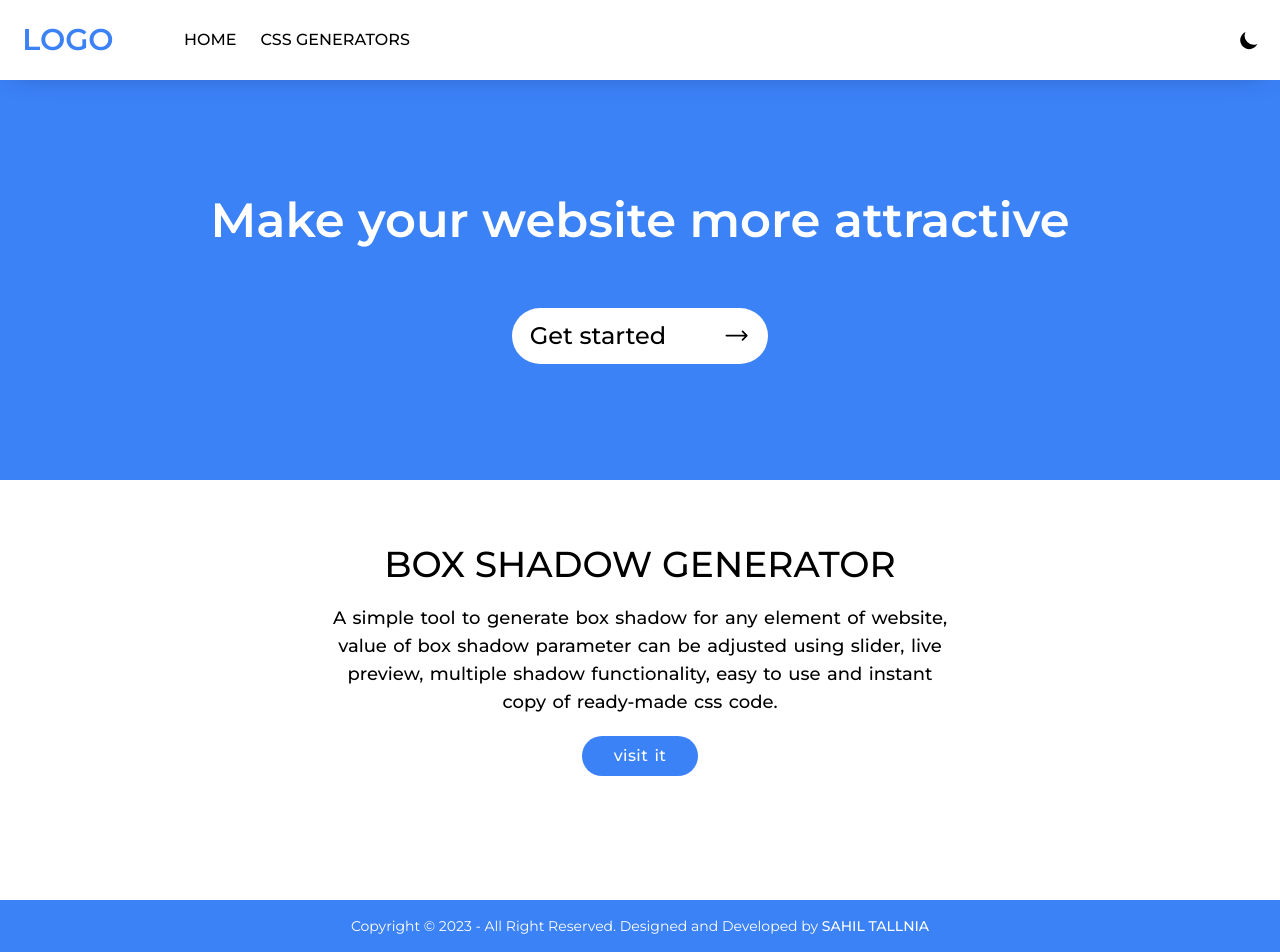
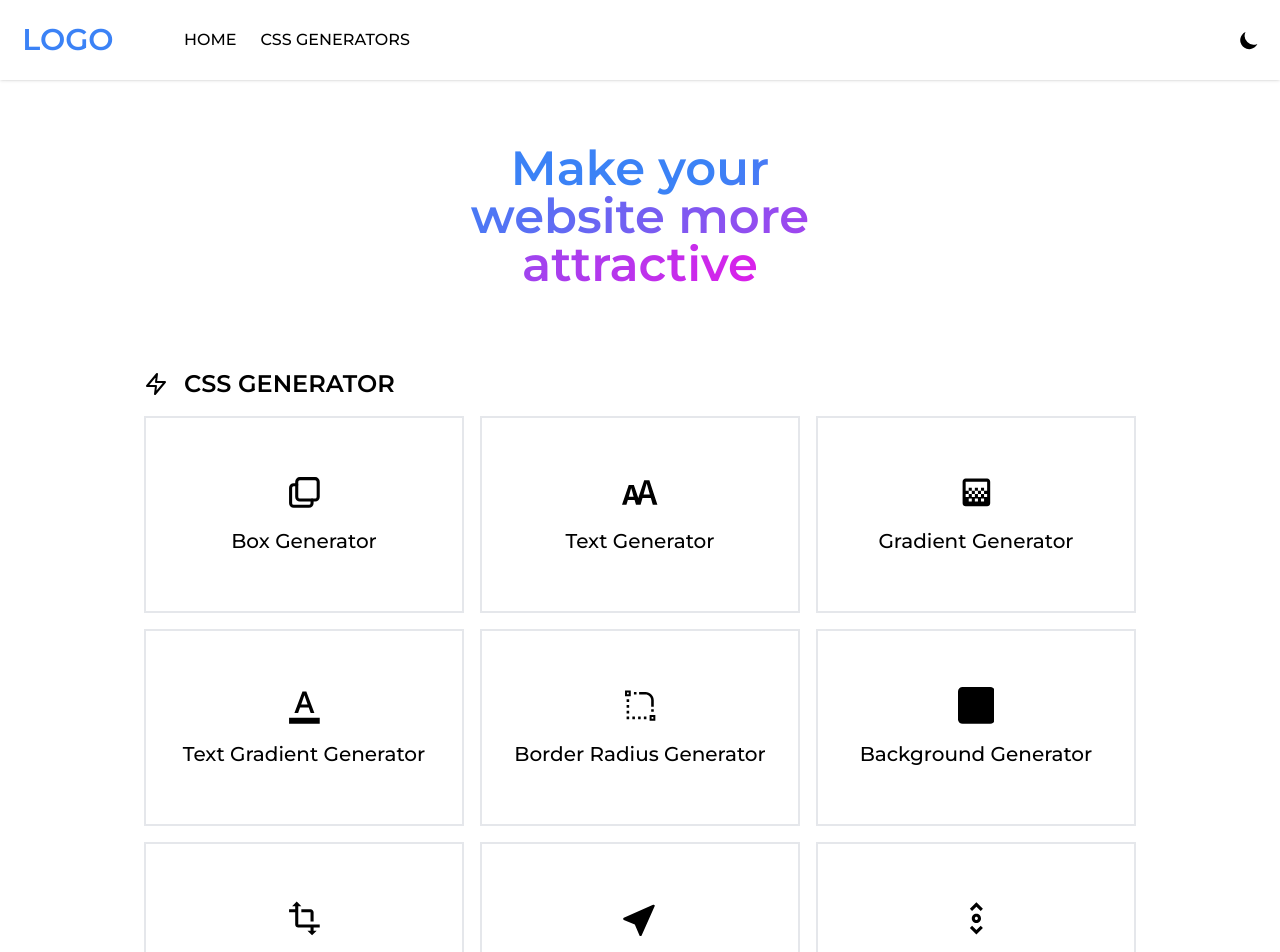
Before and after one commit to sahiltallnia222/next-web-app, a Next.js app: page / in a window 1280 px wide. Shown: the top 952 px of the page. Built offline with nearby package versions, Linux system fonts and the light colour scheme.

Commit message:
style changed

```diff
--- a/components/Footer.js
+++ b/components/Footer.js
@@ -2,8 +2,8 @@ export default function Footer() {
   return (
     <>
       <div className="mt-5">
-        <div className="dark:bg-[#0f172a] bg-blue-500">
-          <p className="text-center p-4 text-sm text-white">Copyright © 2023 - All Right Reserved. Designed and Developed by  <span className="dark:text-blue-500 font-medium">SAHIL TALLNIA</span></p>
+        <div className="dark:bg-[#1d2537] border-2 dark:border-none">
+          <p className="text-center p-4 text-sm dark:text-white">Copyright © 2023 - All Right Reserved. Designed and Developed by  <span className="dark:text-blue-500 font-medium"> SAHIL TALLNIA</span></p>
         </div>
       </div>
     </>
--- a/components/Layout.js
+++ b/components/Layout.js
@@ -27,7 +27,7 @@ export default function Layout({ children }) {
   return (
     <>
       <div className={darkMode?"dark":""}>
-        <div className="relative w-full dark:bg-[#131b2ef4]">
+        <div className="relative w-full dark:bg-[#0f172a]">
           <Navbar toggleDarkMode={toggleDarkMode} darkMode={darkMode} />
           <div className="min-h-screen mt-20">{children}</div>
           <Footer />
--- a/components/Navbar.js
+++ b/components/Navbar.js
@@ -28,7 +28,7 @@ export default function Navbar({toggleDarkMode,darkMode}) {
       <Head>
         <title>Css Generators</title>
       </Head>
-      <div className="fixed top-0 left-0 px-5 dark:text-white w-full h-20 dark:bg-[#0f172a] bg-white flex items-center justify-between z-20" style={{boxShadow:'-1px 1px 32px -18px #1F1E62'}}>
+      <div className="fixed top-0 left-0 px-5 dark:text-white w-full h-20 dark:bg-[#1d2537] bg-white flex items-center justify-between z-20 shadow">
         <div className="flex items-center gap-16">
           <Logo />
           <div className="gap-4 font-medium text-md hidden md:flex">
--- a/pages/css-generators/index.js
+++ b/pages/css-generators/index.js
@@ -1,7 +1,12 @@
 import Head from "next/head";
 import Link from "next/link";
+import { TbBoxMultiple } from "react-icons/tb";
 import styles from "styles/style.module.css";
-
+import {GoTextSize} from 'react-icons/go'
+import {MdGradient,MdFormatColorText,MdTransform} from 'react-icons/md'
+import {AiOutlineRadiusSetting} from 'react-icons/ai'
+import {BsSquareFill,BsCursorFill} from 'react-icons/bs'
+import {CgScrollV} from 'react-icons/cg'
 
 export default function CSSGENS() {
   return (
@@ -11,49 +16,79 @@ export default function CSSGENS() {
       </Head>
       <div>
         <div className="lg:w-[64rem] min-h-screen mx-auto w-full ">
-        <h1 className="text-3xl md:text-5xl text-blue-500 text-center font-semibold pb-5  pt-3">
-            CSS Generators
+        <h1 className={`md:text-5xl text-blue-500 text-center font-semibold pb-5  pt-3 ${styles.textGrad}`}>
+            CSS GENERATORS
           </h1>
           <div className="p-4 grid grid-cols-1 md:grid-cols-3 gap-4">
-            <Link href='/css-generators/box-shadow' className={styles.boxShadow}>
-              <div className="dark:text-white hover:text-blue-500 dark:hover:text-blue-500 transition-all duration-300  dark:bg-[#0f172a] py-14 shadow-md">
+            <Link href='/css-generators/box-shadow' >
+              <div className="dark:text-white flex items-center justify-center flex-col gap-4 hover:text-blue-500 dark:hover:text-blue-500 transition-all duration-300  dark:bg-[#1d2537] py-14 border-2 dark:border-transparent">
+              <TbBoxMultiple size={"2.3em"}/>
                 <p className="text-xl font-medium text-center">
-                  Box Shadow Generator
+                  Box  Generator
                 </p>
               </div>
             </Link>
-            <Link href='/css-generators/text-shadow' className={styles.boxShadow}>
-              <div className="dark:text-white hover:text-blue-500 dark:hover:text-blue-500 transition-all duration-300  dark:bg-[#0f172a] py-14 shadow-md">
+            <Link href='/css-generators/text-shadow'>
+              <div className="dark:text-white flex items-center justify-center flex-col gap-4 hover:text-blue-500 dark:hover:text-blue-500 transition-all duration-300  dark:bg-[#1d2537] py-14 border-2 dark:border-transparent ">
+                <GoTextSize size={'2.3rem'}/>
                 <p className="text-xl font-medium text-center">
-                  Text Shadow Generator
+                  Text  Generator
                 </p>
               </div>
             </Link>
-            <Link href='/css-generators/gradient-generator' className={styles.boxShadow}>
-              <div className="dark:text-white hover:text-blue-500 dark:hover:text-blue-500 transition-all duration-300  dark:bg-[#0f172a] py-14 shadow-md">
+            <Link href='/css-generators/gradient-generator'>
+              <div className="dark:text-white flex items-center justify-center flex-col gap-4 hover:text-blue-500 dark:hover:text-blue-500 transition-all duration-300  dark:bg-[#1d2537] py-14 border-2 dark:border-transparent ">
+                <MdGradient size={'2.3rem'}/>
                 <p className="text-xl font-medium text-center">
                   Gradient Generator
                 </p>
               </div>
             </Link>
-            <Link href='/css-generators/text-gradient' className={styles.boxShadow}>
-              <div className="dark:text-white hover:text-blue-500 dark:hover:text-blue-500 transition-all duration-300  dark:bg-[#0f172a] py-14 shadow-md">
+            <Link href='/css-generators/text-gradient'>
+              <div className="dark:text-white flex items-center justify-center flex-col gap-4 hover:text-blue-500 dark:hover:text-blue-500 transition-all duration-300  dark:bg-[#1d2537] py-14 border-2 dark:border-transparent ">
+                <MdFormatColorText size={'2.3rem'}/>
                 <p className="text-xl font-medium text-center">
                 Text Gradient Generator
                 </p>
               </div>
             </Link>
-            <Link href='/css-generators/border-radius-generator' className={styles.boxShadow}>
-              <div className="dark:text-white hover:text-blue-500 dark:hover:text-blue-500 transition-all duration-300  dark:bg-[#0f172a] py-14 shadow-md">
+            <Link href='/css-generators/border-radius-generator'>
+              <div className="dark:text-white flex items-center justify-center flex-col gap-4 hover:text-blue-500 dark:hover:text-blue-500 transition-all duration-300  dark:bg-[#1d2537] py-14 border-2 dark:border-transparent ">
+                <AiOutlineRadiusSetting size={'2.3rem'}/>
                 <p className="text-xl font-medium text-center">
                 Border Radius Generator
                 </p>
               </div>
             </Link>
-            <Link href='/css-generators/background-generator' className={styles.boxShadow}>
-              <div className="dark:text-white hover:text-blue-500 dark:hover:text-blue-500 transition-all duration-300  dark:bg-[#0f172a] py-14 shadow-md">
+            <Link href='/css-generators/background-generator'>
+              <div className="dark:text-white flex items-center justify-center flex-col gap-4 hover:text-blue-500 dark:hover:text-blue-500 transition-all duration-300  dark:bg-[#1d2537] py-14 border-2 dark:border-transparent ">
+                <BsSquareFill size={'2.3rem'}/>
                 <p className="text-xl font-medium text-center">
                 Background Generator
+                </p>
+              </div>
+            </Link>
+            <Link href='/css-generators/background-generator'>
+              <div className="dark:text-white flex items-center justify-center flex-col gap-4 hover:text-blue-500 dark:hover:text-blue-500 transition-all duration-300  dark:bg-[#1d2537] py-14 border-2 dark:border-transparent ">
+                <MdTransform size={'2.3rem'}/>
+                <p className="text-xl font-medium text-center">
+                Transform CSS Generator
+                </p>
+              </div>
+            </Link>
+            <Link href='/css-generators/background-generator'>
+              <div className="dark:text-white flex items-center justify-center flex-col gap-4 hover:text-blue-500 dark:hover:text-blue-500 transition-all duration-300  dark:bg-[#1d2537] py-14 border-2 dark:border-transparent ">
+                <BsCursorFill size={'2.3rem'}/>
+                <p className="text-xl font-medium text-center">
+                Cursor CSS Generator
+                </p>
+              </div>
+            </Link>
+            <Link href='/css-generators/background-generator'>
+              <div className="dark:text-white flex items-center justify-center flex-col gap-4 hover:text-blue-500 dark:hover:text-blue-500 transition-all duration-300  dark:bg-[#1d2537] py-14 border-2 dark:border-transparent ">
+                <CgScrollV size={'2.3rem'}/>
+                <p className="text-xl font-medium text-center">
+                Scrollbar CSS Generator
                 </p>
               </div>
             </Link>
--- a/pages/css-generators/text-gradient.js
+++ b/pages/css-generators/text-gradient.js
@@ -254,7 +254,7 @@ export default function TextGradientGenerator() {
                   gradient.gradientType == 2 || gradient.gradientType == 5
                     ? endColor.degree + "deg"
                     : endColor.percentage + "%"
-                });\nfont-size: ${gradient.textSize}px;\ncolor: transparent;\nbackground-clip:text;\n-webkit-background-clip:text`}
+                });\nfont-size: ${gradient.textSize}px;\ncolor: transparent;\nbackground-clip:text;\n-webkit-background-clip:text;`}
               </SyntaxHighlighter>
             </div>
           </div>
--- a/pages/index.js
+++ b/pages/index.js
@@ -1,7 +1,13 @@
 import Head from "next/head";
 import Link from "next/link";
 import styles from "styles/style.module.css";
-import { HiArrowLongRight } from "react-icons/hi2";
+import { TbBoxMultiple } from "react-icons/tb";
+import { GoTextSize } from "react-icons/go";
+import { MdGradient, MdFormatColorText, MdTransform } from "react-icons/md";
+import { AiOutlineRadiusSetting } from "react-icons/ai";
+import { BsSquareFill, BsCursorFill } from "react-icons/bs";
+import { CgScrollV } from "react-icons/cg";
+import { FiZap } from "react-icons/fi";
 export default function Home() {
   return (
     <>
@@ -10,39 +16,99 @@ export default function Home() {
       </Head>
       <main>
         <div>
-          <div className="dark:bg-[#0f172a] bg-blue-500 text-white h-[40vh] xl:h-[50vh] flex flex-col gap-4 md:gap-16  justify-center">
-            <h1 className="text-3xl md:text-5xl tracking-normal text-center font-semibold">
-              Make your website more{" "}
-              <span className="dark:text-blue-500">attractive</span>
+          <div className=" text-white py-8 md:py-16 justify-center flex items-center px-4">
+            <h1 className="text-4xl xl:w-1/3 md:w-2/3 md:text-5xl tracking-normal text-center font-semibold">
+              <span className={styles.textGrad}>
+                Make your website more attractive
+              </span>
             </h1>
-            <Link href="/css-generators" className="w-64 mx-auto">
-              <div className="dark:hover:bg-blue-500 hover:text-black rounded-full bg-white text-black transition-colors duration-300 p-3 2xl:px-8 gap-4 sm:gap-0 flex items-center dark:hover:text-white justify-center group">
-                <p className="  md:w-[80%] text-lg lg:text-2xl font-medium ">
-                  Get started
-                </p>
-                <div className="w-[15%]">
-                  <HiArrowLongRight
-                    size="1.7em"
-                    className="float-right group-hover:translate-x-3 transition-transform duration-300 font-semibold"
-                  />
+          </div>
+          {/* css gnerator --- */}
+          <div>
+            <div className="lg:w-[64rem] min-h-screen mx-auto w-full ">
+              <div className="flex items-center text-xl md:text-2xl px-4 pt-4 gap-4 dark:text-white">
+                <div>
+                  <FiZap />
                 </div>
+                <h1 className="font-semibold ">CSS GENERATOR</h1>
               </div>
-            </Link>
+              <div className="p-4 grid grid-cols-1 md:grid-cols-3 gap-4">
+                <Link href="/css-generators/box-shadow">
+                  <div className="dark:text-white flex items-center justify-center flex-col gap-4 hover:text-blue-500 dark:hover:text-blue-500 transition-all duration-300  dark:bg-[#1d2537] py-14 border-2 dark:border-transparent">
+                    <TbBoxMultiple size={"2.3em"} />
+                    <p className="text-xl font-medium text-center">
+                      Box Generator
+                    </p>
+                  </div>
+                </Link>
+                <Link href="/css-generators/text-shadow">
+                  <div className="dark:text-white flex items-center justify-center flex-col gap-4 hover:text-blue-500 dark:hover:text-blue-500 transition-all duration-300  dark:bg-[#1d2537] py-14 border-2 dark:border-transparent ">
+                    <GoTextSize size={"2.3rem"} />
+                    <p className="text-xl font-medium text-center">
+                      Text Generator
+                    </p>
+                  </div>
+                </Link>
+                <Link href="/css-generators/gradient-generator">
+                  <div className="dark:text-white flex items-center justify-center flex-col gap-4 hover:text-blue-500 dark:hover:text-blue-500 transition-all duration-300  dark:bg-[#1d2537] py-14 border-2 dark:border-transparent ">
+                    <MdGradient size={"2.3rem"} />
+                    <p className="text-xl font-medium text-center">
+                      Gradient Generator
+                    </p>
+                  </div>
+                </Link>
+                <Link href="/css-generators/text-gradient">
+                  <div className="dark:text-white flex items-center justify-center flex-col gap-4 hover:text-blue-500 dark:hover:text-blue-500 transition-all duration-300  dark:bg-[#1d2537] py-14 border-2 dark:border-transparent ">
+                    <MdFormatColorText size={"2.3rem"} />
+                    <p className="text-xl font-medium text-center">
+                      Text Gradient Generator
+                    </p>
+                  </div>
+                </Link>
+                <Link href="/css-generators/border-radius-generator">
+                  <div className="dark:text-white flex items-center justify-center flex-col gap-4 hover:text-blue-500 dark:hover:text-blue-500 transition-all duration-300  dark:bg-[#1d2537] py-14 border-2 dark:border-transparent ">
+                    <AiOutlineRadiusSetting size={"2.3rem"} />
+                    <p className="text-xl font-medium text-center">
+                      Border Radius Generator
+                    </p>
+                  </div>
+                </Link>
+                <Link href="/css-generators/background-generator">
+                  <div className="dark:text-white flex items-center justify-center flex-col gap-4 hover:text-blue-500 dark:hover:text-blue-500 transition-all duration-300  dark:bg-[#1d2537] py-14 border-2 dark:border-transparent ">
+                    <BsSquareFill size={"2.3rem"} />
+                    <p className="text-xl font-medium text-center">
+                      Background Generator
+                    </p>
+                  </div>
+                </Link>
+                <Link href="/css-generators/background-generator">
+                  <div className="dark:text-white flex items-center justify-center flex-col gap-4 hover:text-blue-500 dark:hover:text-blue-500 transition-all duration-300  dark:bg-[#1d2537] py-14 border-2 dark:border-transparent ">
+                    <MdTransform size={"2.3rem"} />
+                    <p className="text-xl font-medium text-center">
+                      Transform CSS Generator
+                    </p>
+                  </div>
+                </Link>
+                <Link href="/css-generators/background-generator">
+                  <div className="dark:text-white flex items-center justify-center flex-col gap-4 hover:text-blue-500 dark:hover:text-blue-500 transition-all duration-300  dark:bg-[#1d2537] py-14 border-2 dark:border-transparent ">
+                    <BsCursorFill size={"2.3rem"} />
+                    <p className="text-xl font-medium text-center">
+                      Cursor CSS Generator
+                    </p>
+                  </div>
+                </Link>
+                <Link href="/css-generators/background-generator">
+                  <div className="dark:text-white flex items-center justify-center flex-col gap-4 hover:text-blue-500 dark:hover:text-blue-500 transition-all duration-300  dark:bg-[#1d2537] py-14 border-2 dark:border-transparent ">
+                    <CgScrollV size={"2.3rem"} />
+                    <p className="text-xl font-medium text-center">
+                      Scrollbar CSS Generator
+                    </p>
+                  </div>
+                </Link>
+              </div>
+            </div>
           </div>
-          <div className="flex flex-col items-center justify-center md:w-1/2 mx-auto gap-5 md:mt-16 mt-4 px-2">
-            <h2 className="dark:text-white text-center text-2xl md:text-4xl font-medium">
-              BOX SHADOW GENERATOR
-            </h2>
-            <p className="md:text-lg text-md mx-auto text-center dark:text-white font-medium tracking-normal [word-spacing:0.1rem]">
-              A simple tool to generate box shadow for any element of website,
-              value of box shadow parameter can be adjusted using slider, live
-              preview, multiple shadow functionality, easy to use and
-              instant copy of ready-made css code.
-            </p>
-            <Link href="/css-generators/box-shadow" className="bg-blue-500 px-8 py-2 rounded-full hover:bg-white hover:text-black transition-all duration-500 font-medium text-white font-md tracking-wide [word-spacing:0.1rem]">
-              visit it
-            </Link>
-          </div>
+          {/* end of css generator box */}
         </div>
       </main>
     </>
--- a/styles/style.module.css
+++ b/styles/style.module.css
@@ -66,3 +66,14 @@
 }
 
 /* scrollbar hidden ends here */
+
+/* text gradient  */
+
+.textGrad{
+  background: linear-gradient(113deg, #3b82f6 25%,  #dd1fea 100%);
+  color: transparent;
+  background-clip:text;
+  -webkit-background-clip:text;
+}
+
+/* text gradeint */
```
